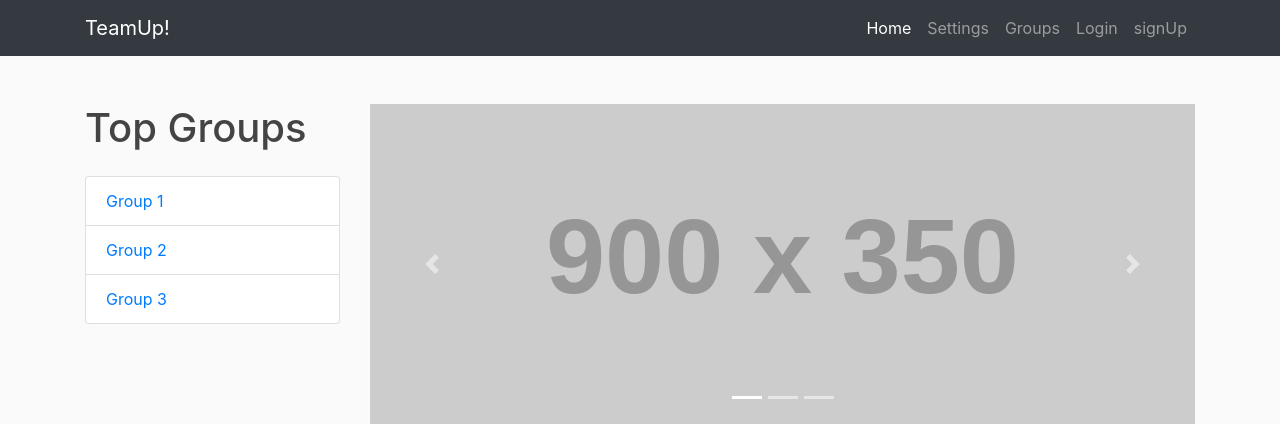
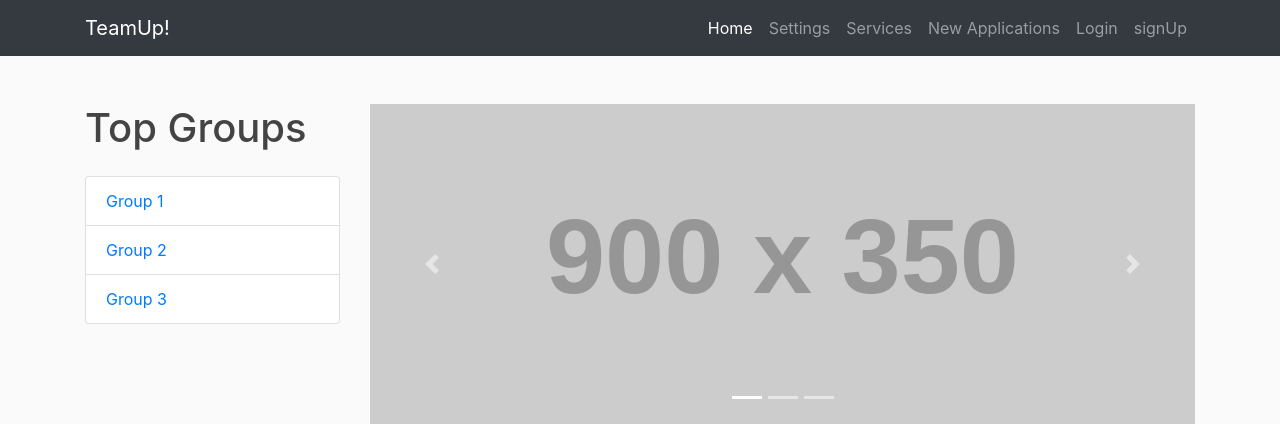
Before and after one commit to edgarp2017/SEproject, a Django app: page / in a window 1280 px wide. Shown: the top 424 px of the page. Run offline with Django 3.2, Linux system fonts and the light colour scheme; grey boxes labelled with a size stand in for pictures from a placeholder-image service; some libraries are stand-ins or nearby versions.

Commit message:
Adding to Navbar.html

```diff
--- a/SEproject/urls.py
+++ b/SEproject/urls.py
@@ -1,6 +1,7 @@
 from django.contrib import admin
 from django.urls import path, include
 from django.conf.urls.static import static
+from django.contrib.auth.views import LogoutView
 from django.conf import settings
 from .views import (
     SignUpView,
@@ -12,5 +13,6 @@ urlpatterns = [
     path('', include('teamup.urls', namespace='teamup')),
     path('signup/', SignUpView, name="Signup"),
     path('login/', LoginView.as_view(), name="Login"),
+    path('logout/', LogoutView.as_view(), {'next_page': settings.LOGOUT_REDIRECT_URL}, name='Logout'),
     path('users/', include('Users.urls', namespace='Users')),
 ] + static(settings.MEDIA_URL, document_root=settings.MEDIA_ROOT)
--- a/Users/urls.py
+++ b/Users/urls.py
@@ -1,12 +1,11 @@
 from django.urls import path, include
-#from .views import (
- #   NewUserFormView
-#)
+from .views import (
+    NewUserFormView
+)
 from django.contrib.auth import views
 
 app_name = 'Users'
 
 urlpatterns = [
-    #path('', LoginView.as_view(), name="Login"),
-    #path('', NewUserFormView.as_view(), name='new_users')
+    path('', NewUserFormView.as_view(), name='new_users')
 ]
--- a/templates/Navbar.html
+++ b/templates/Navbar.html
@@ -22,26 +22,41 @@
   <!-- Navigation -->
   <nav class="navbar navbar-expand-lg navbar-dark bg-dark fixed-top">
     <div class="container">
-      <a class="navbar-brand" href="/">TeamUp!</a>
+      <a class="navbar-brand" href="{% url 'teamup:home' %}">TeamUp!</a>
       <button class="navbar-toggler" type="button" data-toggle="collapse" data-target="#navbarResponsive" aria-controls="navbarResponsive" aria-expanded="false" aria-label="Toggle navigation">
         <span class="navbar-toggler-icon"></span>
       </button>
       <div class="collapse navbar-collapse" id="navbarResponsive">
         <ul class="navbar-nav ml-auto">
           <li class="nav-item active">
-            <a class="nav-link" href="">Home
+            <a class="nav-link" href="{% url 'teamup:home' %}">Home
               <span class="sr-only">(current)</span>
             </a>
           </li>
           <li class="nav-item">
-            <a class="nav-link" href="">Settings</a>
+            <a class="nav-link" href="{% url 'teamup:settings' %}">Settings</a>
           </li>
           <li class="nav-item">
             <a class="nav-link" href="#">Services</a>
           </li>
-          <li class="nav-item">
-            <a class="nav-link" href="#">Contact</a>
-          </li>
+          {% if not user.accepteduser.is_su %}
+            <li class="nav-item">
+              <a class="nav-link" href="{% url 'Users:new_users' %}">New Applications</a>
+            </li>
+          {% endif %}
+          {% if not user.is_authenticated %}
+            <li class="nav-item">
+              <a class="nav-link" href="{% url 'Login' %}">Login</a>
+            </li>
+            <li class="nav-item">
+              <a class="nav-link" href="{% url 'Signup' %}">signUp</a>
+            </li>
+          {% endif %}
+          {% if user.is_authenticated %}
+            <li class="nav-item">
+              <a class="nav-link" href="{% url 'Logout' %}">Logout</a>
+            </li>
+          {% endif %}
         </ul>
       </div>
     </div>
--- a/templates/teamup/home.html
+++ b/templates/teamup/home.html
@@ -3,37 +3,6 @@
 
 {% block content %}
   <link rel="stylesheet" type="text/css" href="{% static 'teamup/main.css' %}">
-  <!-- Navigation -->
-
-  <nav class="navbar navbar-expand-lg navbar-dark bg-dark fixed-top">
-    <div class="container">
-      <a class="navbar-brand" href="#">TeamUp!</a>
-      <button class="navbar-toggler" type="button" data-toggle="collapse" data-target="#navbarResponsive" aria-controls="navbarResponsive" aria-expanded="false" aria-label="Toggle navigation">
-        <span class="navbar-toggler-icon"></span>
-      </button>
-      <div class="collapse navbar-collapse" id="navbarResponsive">
-        <ul class="navbar-nav ml-auto">
-          <li class="nav-item active">
-            <a class="nav-link" href="">Home
-              <span class="sr-only">(current)</span>
-            </a>
-          </li>
-          <li class="nav-item">
-            <a class="nav-link" href="">Settings</a>
-          </li>
-          <li class="nav-item">
-            <a class="nav-link" href="#">Groups</a>
-          </li>
-          <li class="nav-item">
-            <a class="nav-link" href="{% url 'Login' %}">Login</a>
-          </li>
-          <li class="nav-item">
-            <a class="nav-link" href="{% url 'Signup' %}">signUp</a>
-          </li>
-        </ul>
-      </div>
-    </div>
-  </nav>
 
   <!-- Page Content -->
   <div class="container">
```
